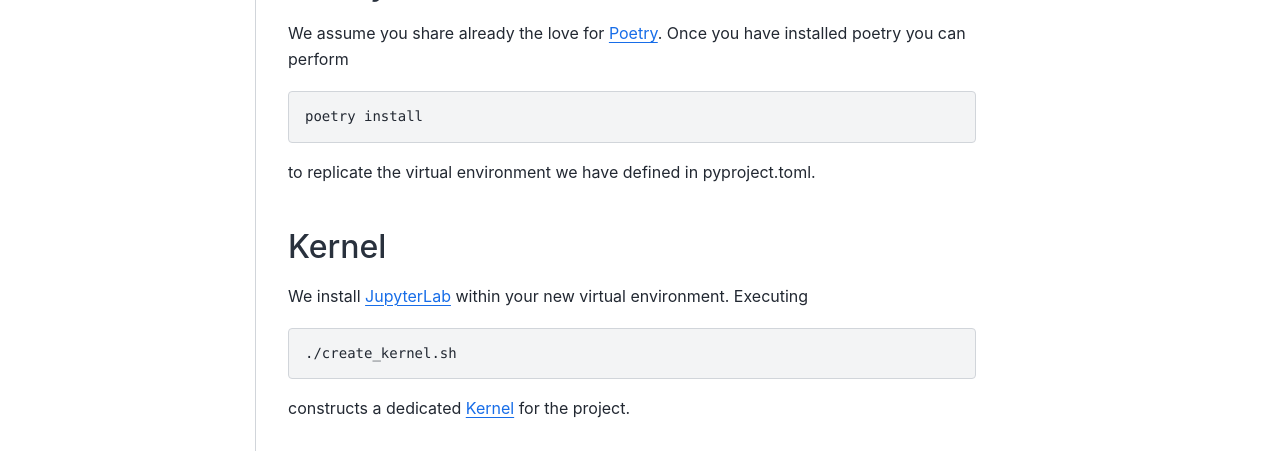
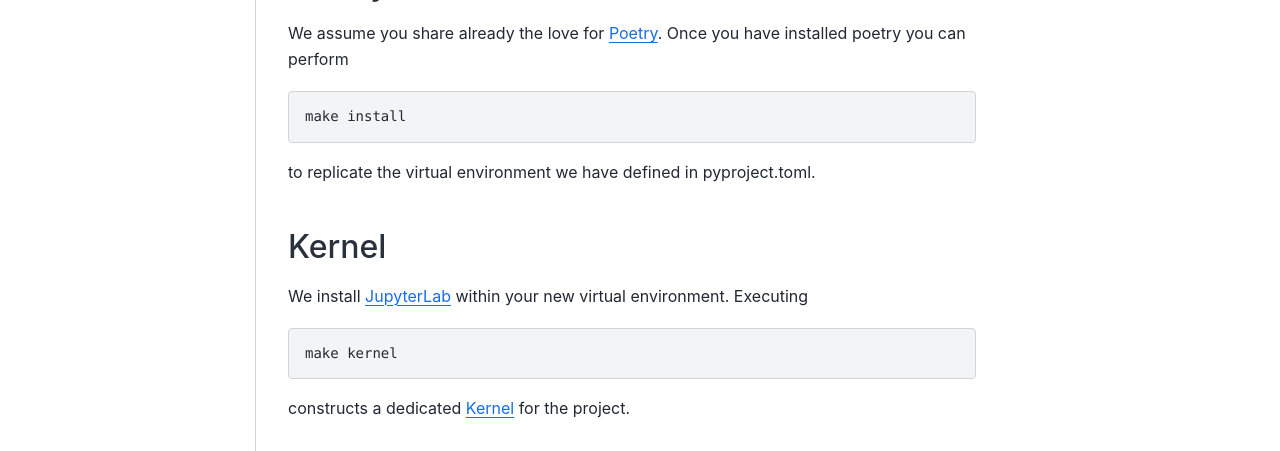
Before and after one commit to cvxgrp/cvxbson, a Jupyter Book: the page built from book/docs/index.md, in a window 1280 px wide and 900 px high, scrolled down 907 px. Shown: the part 318-769 px from the top of the window. Built offline with Jupyter Book 1.0.4 settings and Sphinx 7.4.7 and the Sphinx Book theme 1.1.4, drawn with Linux system fonts in a browser that asks for light colours; comment, search, counter and statistics services are not loaded.

Commit message:
Update index.md

````diff
--- a/book/docs/index.md
+++ b/book/docs/index.md
@@ -55,7 +55,7 @@ It is possible to work directly with bson strings. We provide methods for that,
 We assume you share already the love for [Poetry](https://python-poetry.org). Once you have installed poetry you can perform
 
 ```bash
-poetry install
+make install
 ```
 
 to replicate the virtual environment we have defined in pyproject.toml.
@@ -65,7 +65,7 @@ to replicate the virtual environment we have defined in pyproject.toml.
 We install [JupyterLab](https://jupyter.org) within your new virtual environment. Executing
 
 ```bash
-./create_kernel.sh
+make kernel
 ```
 
 constructs a dedicated [Kernel](https://docs.jupyter.org/en/latest/projects/kernels.html) for the project.
````
